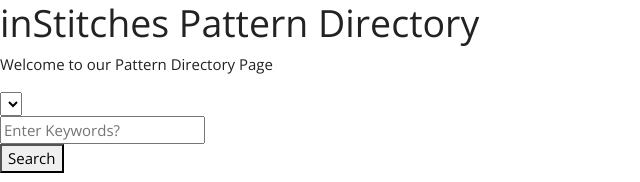
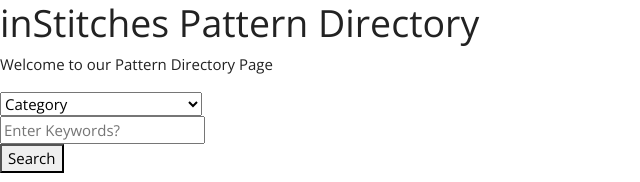
Before and after one commit to Woz-U-Group-Projects/team-dexter, a React (Create React App) app in the folder client-react/: page / in a window 1280 px wide. Shown: the top 182 px of the page, without its empty margins (0-640 px from the left). Built offline with nearby package versions, Linux system fonts and the light colour scheme; no server answers.

Commit message:
adding search.js

```diff
--- a/client-react/src/components/search.js
+++ b/client-react/src/components/search.js
@@ -61,15 +61,13 @@ class search extends React.Component {
         <div class="input-select">
           <select data-trigger name="choices-single-defaul">
           <input type="text" id="myInput" onkeyup="myFunction()" placeholder="Search for Catergory.."/>
-          <ul id="myUL">
-          <li><a href="#">Category</a></li>
-          <li><a href="#">Knitting Blanket Patterns</a></li>
-          <li><a href="#">Crochet Blanket Patterns</a></li>
-          <li><a href="#">Knitting Scarf Patterns</a></li>
-          <li><a href="#">Crochet Scarf Patterns</a></li>
-          <li><a href="#">Knitting Clothing Patterns</a></li>
-          <li><a href="#">Crochet Clothing Patterns</a></li>
-          </ul>
+          <option>Category</option>
+          <option>Knitting Blanket Patterns</option>
+          <option>Crochet Blanket Patterns</option>
+          <option>Knitting Scarf Patterns</option>
+          <option>Crochet Scarf Patterns</option>
+          <option>Knitting Clothing Patterns</option>
+          <option>Crochet Clothing Patterns</option>>
           </select>
         </div>
       </div>
```
